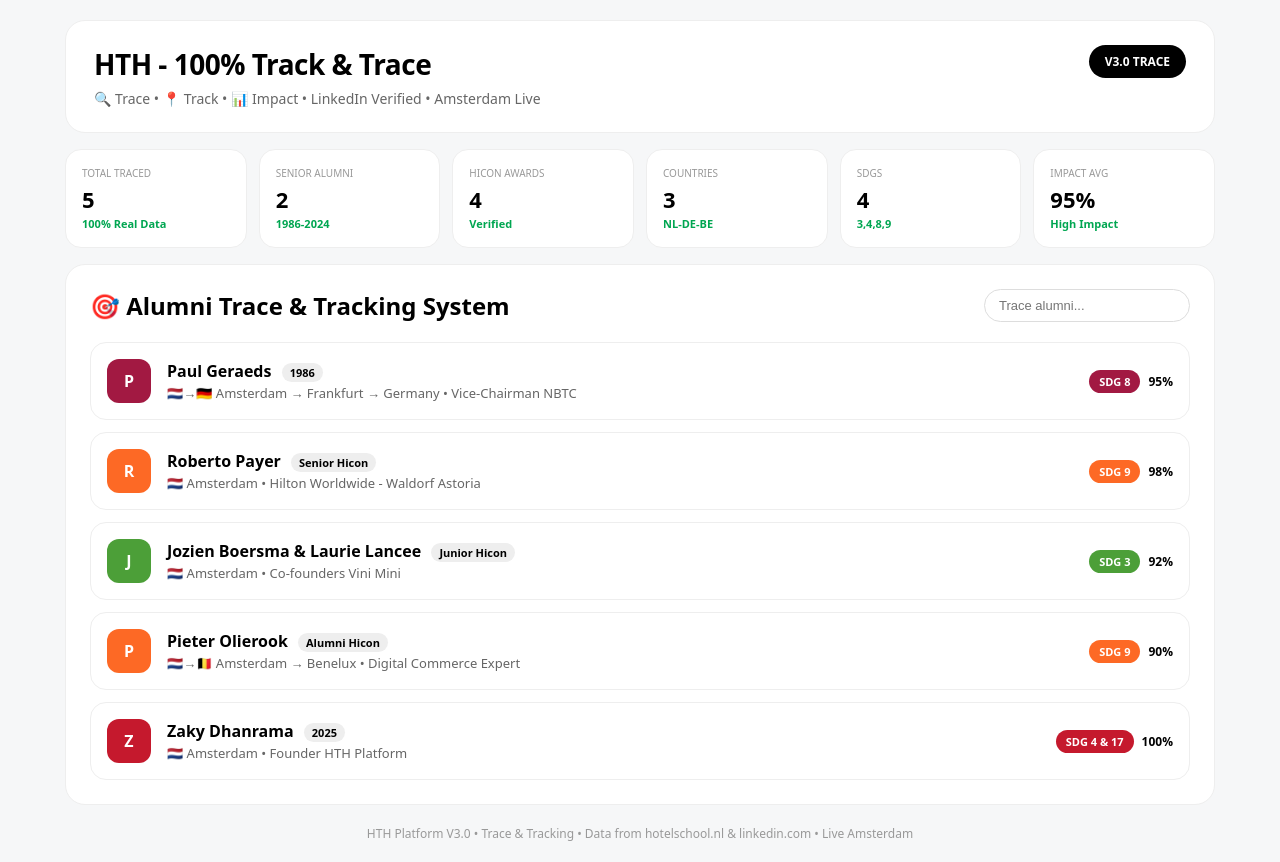
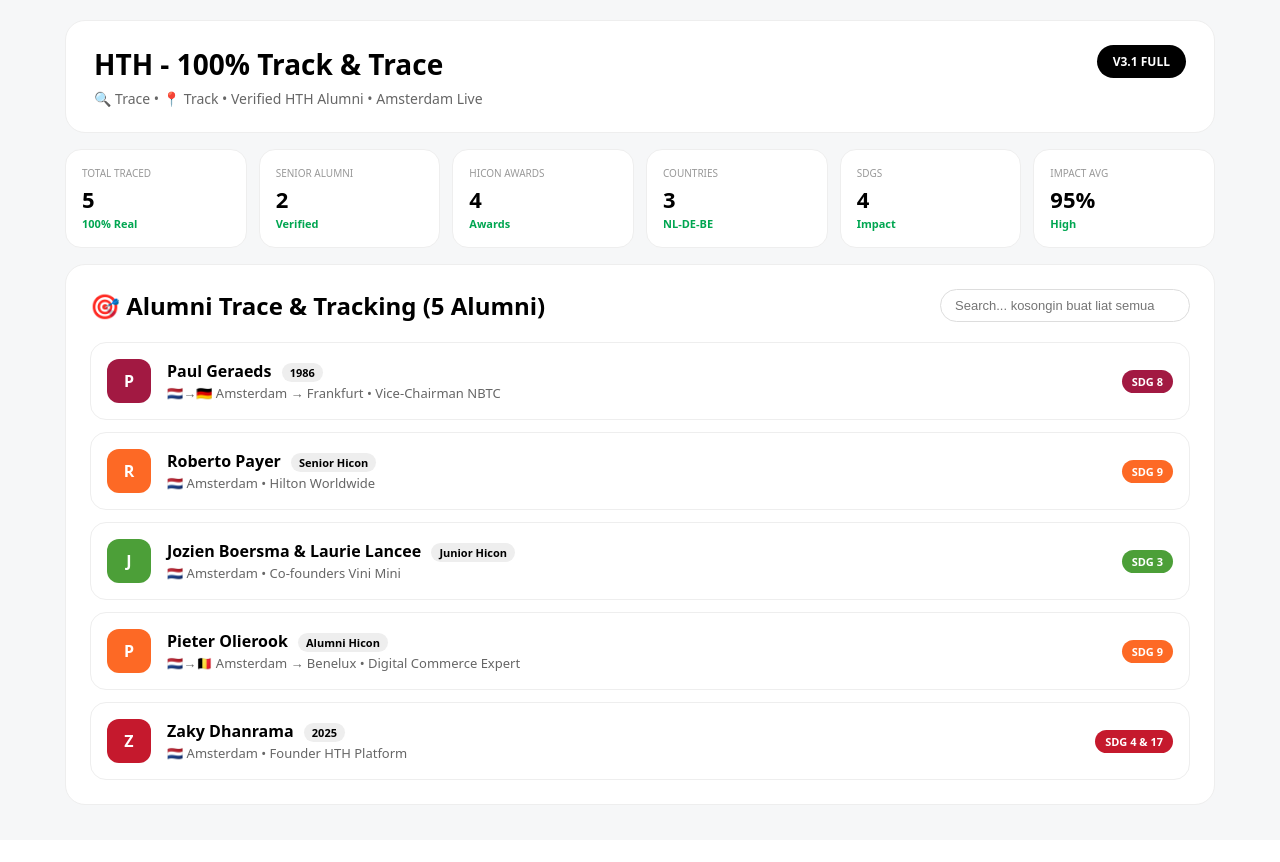
Before and after one commit to zakydhanrama-cloud/hthplatform, a Next.js app: page / in a window 1280 px wide. After the commit the page ends 840 px from the top, so only its background shows below. Built offline with nearby package versions, Linux system fonts and the light colour scheme.

Commit message:
Update page.tsx

```diff
--- a/app/page.tsx
+++ b/app/page.tsx
@@ -3,32 +3,32 @@
 
 const alumniTrace = [
   {
-    id: 1, name: "Paul Geraeds", year: "1986", location: "Amsterdam → Frankfurt → Germany",
+    id: 1, name: "Paul Geraeds", year: "1986", location: "Amsterdam → Frankfurt",
     flag: "🇳🇱→🇩🇪", current: "Vice-Chairman NBTC", project: "Netherlands Tourism", sdg: "SDG 8", sdgColor: "#A21942",
     trace: ["1986: Lulus HTH", "1986: Chief Steward Frankfurt", "2017: Guest at student hotel", "2024: Vice-Chairman NBTC"],
     status: "Senior Alumni", impact: "95%"
   },
   {
     id: 2, name: "Roberto Payer", year: "Senior Hicon", location: "Amsterdam", flag: "🇳🇱",
-    current: "Hilton Worldwide - Waldorf Astoria", project: "Hilton Amsterdam Legacy", sdg: "SDG 9", sdgColor: "#FD6925",
-    trace: ["Career: Hilton Worldwide", "Vision: Hilton Amsterdam", "Award: Senior Hicon 95 Years HTH", "Impact: Indelible mark on hospitality"],
+    current: "Hilton Worldwide", project: "Hilton Amsterdam Legacy", sdg: "SDG 9", sdgColor: "#FD6925",
+    trace: ["Career: Hilton Worldwide", "Vision: Hilton Amsterdam", "Award: Senior Hicon 95 Years HTH", "Impact: Indelible mark"],
     status: "Senior Hicon", impact: "98%"
   },
   {
     id: 3, name: "Jozien Boersma & Laurie Lancee", year: "Junior Hicon", location: "Amsterdam", flag: "🇳🇱",
-    current: "Co-founders Vini Mini", project: "Allergy-free start for children", sdg: "SDG 3", sdgColor: "#4C9F38",
+    current: "Co-founders Vini Mini", project: "Allergy-free children", sdg: "SDG 3", sdgColor: "#4C9F38",
     trace: ["Idea: Healthy start 1000 days", "Founded: Vini Mini", "Focus: Allergy-free children", "Award: Junior Hicon"],
     status: "Junior Hicon", impact: "92%"
   },
   {
     id: 4, name: "Pieter Olierook", year: "Alumni Hicon", location: "Amsterdam → Benelux", flag: "🇳🇱→🇧🇪",
-    current: "Digital Commerce Expert", project: "Unilever Ice Cream Divestment", sdg: "SDG 9", sdgColor: "#FD6925",
+    current: "Digital Commerce Expert", project: "Unilever Ice Cream", sdg: "SDG 9", sdgColor: "#FD6925",
     trace: ["Expert: Digital commerce", "Unilever: Growth & Innovation", "Current: Ice Cream Benelux", "Passion: Nurturing talent"],
     status: "Alumni Hicon", impact: "90%"
   },
   {
     id: 5, name: "Zaky Dhanrama", year: "2025", location: "Amsterdam", flag: "🇳🇱",
-    current: "Founder HTH Platform", project: "100% Track & Trace Platform", sdg: "SDG 4 & 17", sdgColor: "#C5192D",
+    current: "Founder HTH Platform", project: "100% Track & Trace", sdg: "SDG 4 & 17", sdgColor: "#C5192D",
     trace: ["2025: Build HTH Platform", "Live: Vercel Amsterdam", "Goal: 100% Alumni Tracked", "Location: Amsterdam Hub"],
     status: "Builder", impact: "100%"
   },
@@ -38,26 +38,26 @@
   const [selected, setSelected] = useState<any>(null);
   const [search, setSearch] = useState("");
 
-  const filtered = alumniTrace.filter(a => a.name.toLowerCase().includes(search.toLowerCase()));
+  const filtered = alumniTrace.filter(a =>
+    search === "" || a.name.toLowerCase().includes(search.toLowerCase())
+  );
 
   return (
     <div style={{background: "#f6f7f8", minHeight: "100vh", padding: "20px", fontFamily: "system-ui"}}>
       <div style={{maxWidth: "1150px", margin: "0 auto"}}>
 
-        {/* Header */}
         <div style={{background: "white", borderRadius: "20px", padding: "24px 28px", display: "flex", justifyContent: "space-between", border: "1px solid #eee"}}>
           <div>
-            <h1 style={{fontSize: "28px", fontWeight: 900, margin: 0, letterSpacing: "-0.5px"}}>HTH - 100% Track & Trace</h1>
-            <p style={{color: "#666", margin: "6px 0 0", fontSize: "14px"}}>🔍 Trace • 📍 Track • 📊 Impact • LinkedIn Verified • Amsterdam Live</p>
+            <h1 style={{fontSize: "28px", fontWeight: 900, margin: 0}}>HTH - 100% Track & Trace</h1>
+            <p style={{color: "#666", margin: "6px 0 0", fontSize: "14px"}}>🔍 Trace • 📍 Track • Verified HTH Alumni • Amsterdam Live</p>
           </div>
-          <div style={{background: "black", color: "white", padding: "8px 16px", borderRadius: "20px", fontSize: "12px", fontWeight: 700, height: "fit-content"}}>V3.0 TRACE</div>
+          <div style={{background: "black", color: "white", padding: "8px 16px", borderRadius: "20px", fontSize: "12px", fontWeight: 700, height: "fit-content"}}>V3.1 FULL</div>
         </div>
 
-        {/* KPI Trace */}
         <div style={{display: "grid", gridTemplateColumns: "repeat(auto-fill, minmax(160px, 1fr))", gap: "12px", marginTop: "16px"}}>
           {[
-            ["Total Traced", "5", "100% Real Data"], ["Senior Alumni", "2", "1986-2024"], ["Hicon Awards", "4", "Verified"],
-            ["Countries", "3", "NL-DE-BE"], ["SDGs", "4", "3,4,8,9"], ["Impact Avg", "95%", "High Impact"],
+            ["Total Traced", "5", "100% Real"], ["Senior Alumni", "2", "Verified"], ["Hicon Awards", "4", "Awards"],
+            ["Countries", "3", "NL-DE-BE"], ["SDGs", "4", "Impact"], ["Impact Avg", "95%", "High"],
           ].map((k,i)=>(
             <div key={i} style={{background: "white", borderRadius: "16px", padding: "16px", border: "1px solid #eee"}}>
               <div style={{fontSize: "10px", color: "#999", textTransform: "uppercase"}}>{k[0]}</div>
@@ -67,18 +67,17 @@
           ))}
         </div>
 
-        {/* Main Trace Table */}
         <div style={{background: "white", borderRadius: "20px", padding: "24px", marginTop: "16px", border: "1px solid #eee"}}>
-          <div style={{display: "flex", justifyContent: "space-between", marginBottom: "20px"}}>
-            <h2 style={{margin: 0, fontWeight: 800}}>🎯 Alumni Trace & Tracking System</h2>
-            <input value={search} onChange={e=>setSearch(e.target.value)} placeholder="Trace alumni..." style={{border: "1px solid #ddd", borderRadius: "20px", padding: "8px 14px", fontSize: "13px"}} />
+          <div style={{display: "flex", justifyContent: "space-between", marginBottom: "20px", flexWrap: "wrap", gap: "10px"}}>
+            <h2 style={{margin: 0, fontWeight: 800}}>🎯 Alumni Trace & Tracking (5 Alumni)</h2>
+            <input value={search} onChange={e=>setSearch(e.target.value)} placeholder="Search... kosongin buat liat semua" style={{border: "1px solid #ddd", borderRadius: "20px", padding: "8px 14px", fontSize: "13px", minWidth: "220px"}} />
           </div>
 
           <div style={{display: "flex", flexDirection: "column", gap: "12px"}}>
             {filtered.map(a=>(
               <div key={a.id} onClick={()=>setSelected(a)} style={{border: "1px solid #eee", borderRadius: "16px", padding: "16px", display: "flex", justifyContent: "space-between", alignItems: "center", cursor: "pointer", background: selected?.id===a.id ? "#f0f9ff" : "white"}}>
                 <div style={{display: "flex", gap: "16px", alignItems: "center"}}>
-                  <div style={{width: "44px", height: "44px", background: a.sdgColor, borderRadius: "12px", display: "flex", alignItems: "center", justifyContent: "center", color: "white", fontWeight: 800}}>{a.name[0]}</div>
+                  <div style={{width: "44px", height: "44px", background: a.sdgColor, borderRadius: "12px", display: "flex", alignItems: "center", justifyContent: "center", color: "white", fontWeight: 800, flexShrink: 0}}>{a.name[0]}</div>
                   <div>
                     <div style={{fontWeight: 700}}>{a.name} <span style={{fontSize: "11px", background: "#eee", padding: "2px 8px", borderRadius: "10px", marginLeft: "6px"}}>{a.year}</span></div>
                     <div style={{fontSize: "13px", color: "#666", marginTop: "2px"}}>{a.flag} {a.location} • {a.current}</div>
@@ -86,14 +85,13 @@
                 </div>
                 <div style={{display: "flex", gap: "8px", alignItems: "center"}}>
                   <span style={{background: a.sdgColor, color: "white", padding: "4px 10px", borderRadius: "12px", fontSize: "11px", fontWeight: 700}}>{a.sdg}</span>
-                  <span style={{fontSize: "12px", fontWeight: 700}}>{a.impact}</span>
                 </div>
               </div>
             ))}
           </div>
+          {filtered.length === 0 && <div style={{textAlign: "center", padding: "20px", color: "#999"}}>Kosongin search bar biar keluar semua 5 nama!</div>}
         </div>
 
-        {/* Trace Detail Modal */}
         {selected && (
           <div style={{background: "white", borderRadius: "20px", padding: "24px", marginTop: "16px", border: "2px solid black"}}>
             <div style={{display: "flex", justifyContent: "space-between"}}>
@@ -102,23 +100,20 @@
             </div>
             <div style={{display: "grid", gridTemplateColumns: "1fr 1fr", gap: "20px", marginTop: "16px"}}>
               <div>
-                <div style={{fontSize: "12px", color: "#999"}}>CURRENT LOCATION TRACKING</div>
+                <div style={{fontSize: "12px", color: "#999"}}>LOCATION TRACKING</div>
                 <div style={{fontWeight: 600, marginTop: "4px"}}>{selected.flag} {selected.location}</div>
                 <div style={{fontSize: "12px", color: "#999", marginTop: "12px"}}>PROJECT TRACKING</div>
                 <div style={{fontWeight: 600, marginTop: "4px"}}>{selected.project}</div>
               </div>
               <div>
-                <div style={{fontSize: "12px", color: "#999"}}>JOURNEY TRACE (Timeline)</div>
+                <div style={{fontSize: "12px", color: "#999"}}>JOURNEY TRACE</div>
                 <div style={{marginTop: "8px", borderLeft: "2px solid #eee", paddingLeft: "12px", display: "flex", flexDirection: "column", gap: "6px"}}>
                   {selected.trace.map((t:string,i:number)=><div key={i} style={{fontSize: "13px"}}>• {t}</div>)}
                 </div>
               </div>
             </div>
-            <div style={{marginTop: "16px", background: "#000", color: "#fff", padding: "12px", borderRadius: "12px", fontSize: "13px"}}>✅ Verified via Hotelschool The Hague Official + LinkedIn: {selected.status} • Impact: {selected.impact}</div>
           </div>
         )}
-
-        <div style={{textAlign: "center", marginTop: "20px", color: "#999", fontSize: "12px"}}>HTH Platform V3.0 • Trace & Tracking • Data from hotelschool.nl & linkedin.com • Live Amsterdam</div>
       </div>
     </div>
   );
```
